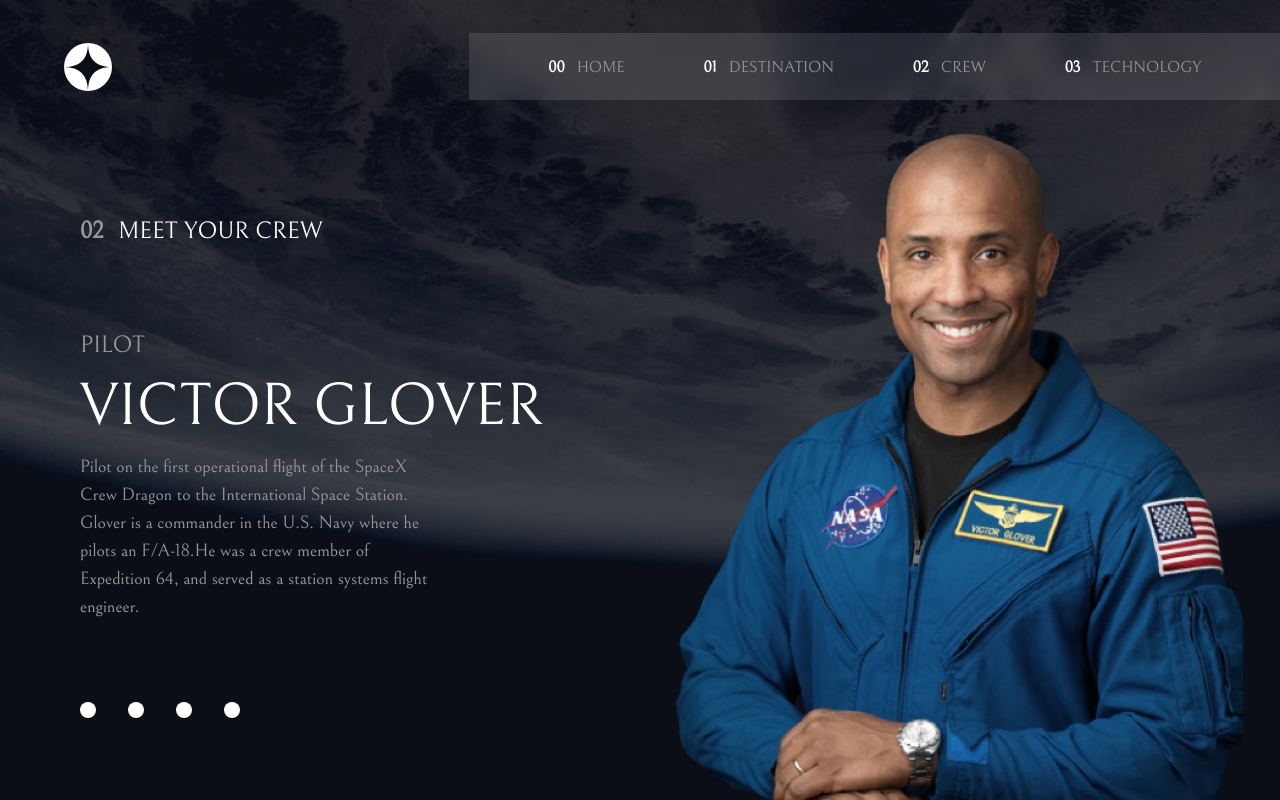
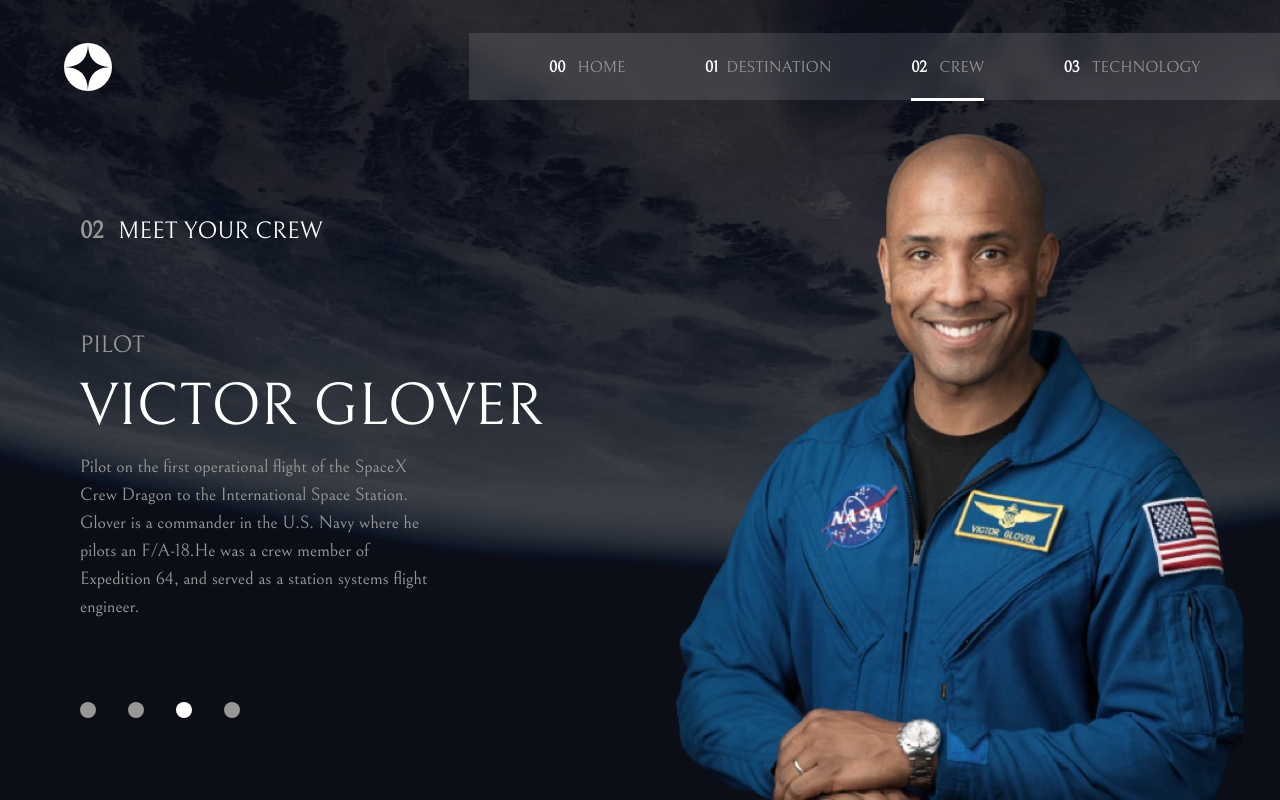
Before and after one commit to alisonnbarbosaa/space_tourism_multi-page_website, a React (Vite) app: page /crew_pilot in a window 1280 px wide. Built offline with nearby package versions, Linux system fonts and the light colour scheme.

Commit message:
active dos links adicionado

```diff
--- a/src/components/layout/Header.jsx
+++ b/src/components/layout/Header.jsx
@@ -1,25 +1,61 @@
-import { Link } from "react-router";
+import { NavLink, Link } from "react-router";
 import logo from "../../assets/shared/logo.svg";
 
 export default function Header() {
   return (
     <header className="h-1/6 flex justify-between items-center pl-16">
-      <Link>
+      <Link to="/">
         <img src={logo} alt="logo" />
       </Link>
       <nav className="backdrop-blur bg-[#ffffff1d] w-2/3 h-1/2 flex items-center">
         <ul className="w-full flex items-center justify-evenly uppercase">
           <li>
-            <Link to="/" className="text-[#979797]"><span className="text-white font-semibold mr-2">00</span> Home</Link>
+            <NavLink
+              to="/"
+              className={({ isActive }) =>
+                isActive ? "active" : "text-[#979797]"
+              }
+            >
+              <span className="text-white font-semibold mr-2">00</span> Home
+            </NavLink>
           </li>
           <li>
-            <Link to="/destination_moon" className="text-[#979797]"><span className="text-white font-semibold mr-2">01</span> Destination</Link>
+            <NavLink
+              to="/destination_moon"
+              className={({ isActive }) =>
+                isActive || window.location.pathname.startsWith("/destination")
+                  ? "active"
+                  : "text-[#979797]"
+              }
+            >
+              <span className="text-white font-semibold mr-2">01</span>
+              Destination
+            </NavLink>
           </li>
           <li>
-            <Link to="/crew_commander" className="text-[#979797]"><span className="text-white font-semibold mr-2">02</span> Crew</Link>
+            <NavLink
+              to="/crew_commander"
+              className={({ isActive }) =>
+                isActive || window.location.pathname.startsWith("/crew")
+                  ? "active"
+                  : "text-[#979797]"
+              }
+            >
+              <span className="text-white font-semibold mr-2">02</span> Crew
+            </NavLink>
           </li>
           <li>
-            <Link to="/technology_vehicle" className="text-[#979797]"><span className="text-white font-semibold mr-2">03</span> Technology</Link>
+            <NavLink
+              to="/technology_vehicle"
+              className={({ isActive }) =>
+                isActive || window.location.pathname.startsWith("/technology")
+                  ? "active"
+                  : "text-[#979797]"
+              }
+            >
+              <span className="text-white font-semibold mr-2">03</span>{" "}
+              Technology
+            </NavLink>
           </li>
         </ul>
       </nav>
--- a/src/components/layout/NavBarCrew.jsx
+++ b/src/components/layout/NavBarCrew.jsx
@@ -1,28 +1,48 @@
-import { Link } from "react-router";
+import { NavLink, Link } from "react-router";
 
 export default function NavBarCrew() {
   return (
     <nav>
       <ul className="flex gap-8">
         <li>
-          <Link to="/crew_commander">
-            <div className="bg-white w-4 h-4 rounded-full"></div>
-          </Link>
+          <NavLink
+            to="/crew_commander"
+            className={({ isActive }) =>
+              isActive ? "active_crew" : "inactive_crew"
+            }
+          >
+            <div></div>
+          </NavLink>
         </li>
         <li>
-          <Link to="/crew_specialist">
-            <div className="bg-white w-4 h-4 rounded-full"></div>
-          </Link>
+          <NavLink
+            to="/crew_specialist"
+            className={({ isActive }) =>
+              isActive ? "active_crew" : "inactive_crew"
+            }
+          >
+            <div></div>
+          </NavLink>
         </li>
         <li>
-          <Link to="/crew_pilot">
-            <div className="bg-white w-4 h-4 rounded-full"></div>
-          </Link>
+          <NavLink
+            to="/crew_pilot"
+            className={({ isActive }) =>
+              isActive ? "active_crew" : "inactive_crew"
+            }
+          >
+            <div></div>
+          </NavLink>
         </li>
         <li>
-          <Link to="/crew_engineer">
-            <div className="bg-white w-4 h-4 rounded-full"></div>
-          </Link>
+          <NavLink
+            to="/crew_engineer"
+            className={({ isActive }) =>
+              isActive ? "active_crew" : "inactive_crew"
+            }
+          >
+            <div></div>
+          </NavLink>
         </li>
       </ul>
     </nav>
--- a/src/components/layout/NavBarDestination.jsx
+++ b/src/components/layout/NavBarDestination.jsx
@@ -1,20 +1,48 @@
-import { Link } from "react-router";
+import { NavLink } from "react-router";
 
 export default function NavBarDestination() {
   return (
     <nav>
       <ul className="text-[#979797] flex items-center gap-12 uppercase">
         <li>
-          <Link to="/destination_moon">Moon</Link>
+          <NavLink
+            to="/destination_moon"
+            className={({ isActive }) =>
+              isActive ? "active_destination" : "text-[#979797]"
+            }
+          >
+            Moon
+          </NavLink>
         </li>
         <li>
-          <Link to="/destination_mars">Mars</Link>
+          <NavLink
+            to="/destination_mars"
+            className={({ isActive }) =>
+              isActive ? "active_destination" : "text-[#979797]"
+            }
+          >
+            Mars
+          </NavLink>
         </li>
         <li>
-          <Link to="/destination_europa">Europa</Link>
+          <NavLink
+            to="/destination_europa"
+            className={({ isActive }) =>
+              isActive ? "active_destination" : "text-[#979797]"
+            }
+          >
+            Europa
+          </NavLink>
         </li>
         <li>
-          <Link to="/destination_titan">Titan</Link>
+          <NavLink
+            to="/destination_titan"
+            className={({ isActive }) =>
+              isActive ? "active_destination" : "text-[#979797]"
+            }
+          >
+            Titan
+          </NavLink>
         </li>
       </ul>
     </nav>
--- a/src/components/layout/NavBarTechnology.jsx
+++ b/src/components/layout/NavBarTechnology.jsx
@@ -1,17 +1,38 @@
-import { Link } from "react-router";
+import { NavLink } from "react-router";
 
 export default function NavBarTechnology() {
   return (
     <nav>
-      <ul className='flex flex-col gap-4'>
+      <ul className="flex flex-col gap-4">
         <li>
-          <Link to="/technology_vehicle"><button className="w-20 h-20 border-solid border-2 border-[#979797] rounded-full text-white text-2xl">1</button></Link>
+          <NavLink
+            to="/technology_vehicle"
+            className={({ isActive }) =>
+              isActive ? "active_technology" : "inactive_technology"
+            }
+          >
+            <button>1</button>
+          </NavLink>
         </li>
         <li>
-          <Link to="/technology_spaceport"><button className="w-20 h-20 border-solid border-2 border-[#979797] rounded-full text-white text-2xl">2</button></Link>
+          <NavLink
+            to="/technology_spaceport"
+            className={({ isActive }) =>
+              isActive ? "active_technology" : "inactive_technology"
+            }
+          >
+            <button>2</button>
+          </NavLink>
         </li>
         <li>
-          <Link to="/technology_capsule"><button className="w-20 h-20 border-solid border-2 border-[#979797] rounded-full text-white text-2xl">3</button></Link>
+          <NavLink
+            to="/technology_capsule"
+            className={({ isActive }) =>
+              isActive ? "active_technology" : "inactive_technology"
+            }
+          >
+            <button>3</button>
+          </NavLink>
         </li>
       </ul>
     </nav>
--- a/src/index.css
+++ b/src/index.css
@@ -26,3 +26,64 @@ body,
 .bg-technology-desktop {
   background-image: url("assets/technology/background-technology-desktop.jpg");
 }
+
+.active {
+  position: relative;
+  color: #979797;
+}
+.active::after {
+  content: "";
+  position: absolute;
+  left: 0;
+  bottom: -25px;
+  width: 100%;
+  height: 3px;
+  background-color: white;
+}
+
+.active_destination {
+  position: relative;
+  color: white;
+}
+.active_destination::after {
+  content: "";
+  position: absolute;
+  left: 0;
+  bottom: -10px;
+  width: 100%;
+  height: 3px;
+  background-color: aliceblue;
+}
+
+.active_crew div {
+  width: 16px;
+  height: 16px;
+  background-color: white;
+  border-radius: 50%;
+}
+.inactive_crew div {
+  width: 16px;
+  height: 16px;
+  background-color: #979797;
+  border-radius: 50%;
+}
+
+.inactive_technology button {
+  width: 80px;
+  height: 80px;
+  border-width: 2px;
+  border-color: #979797;
+  border-radius: 50%;
+  color: white;
+  font-size: 1.5rem;
+  font-weight: bold;
+}
+.active_technology button {
+  width: 80px;
+  height: 80px;
+  border-radius: 50%;
+  color: black;
+  background-color: white;
+  font-size: 1.5rem;
+  font-weight: bold;
+}
```
